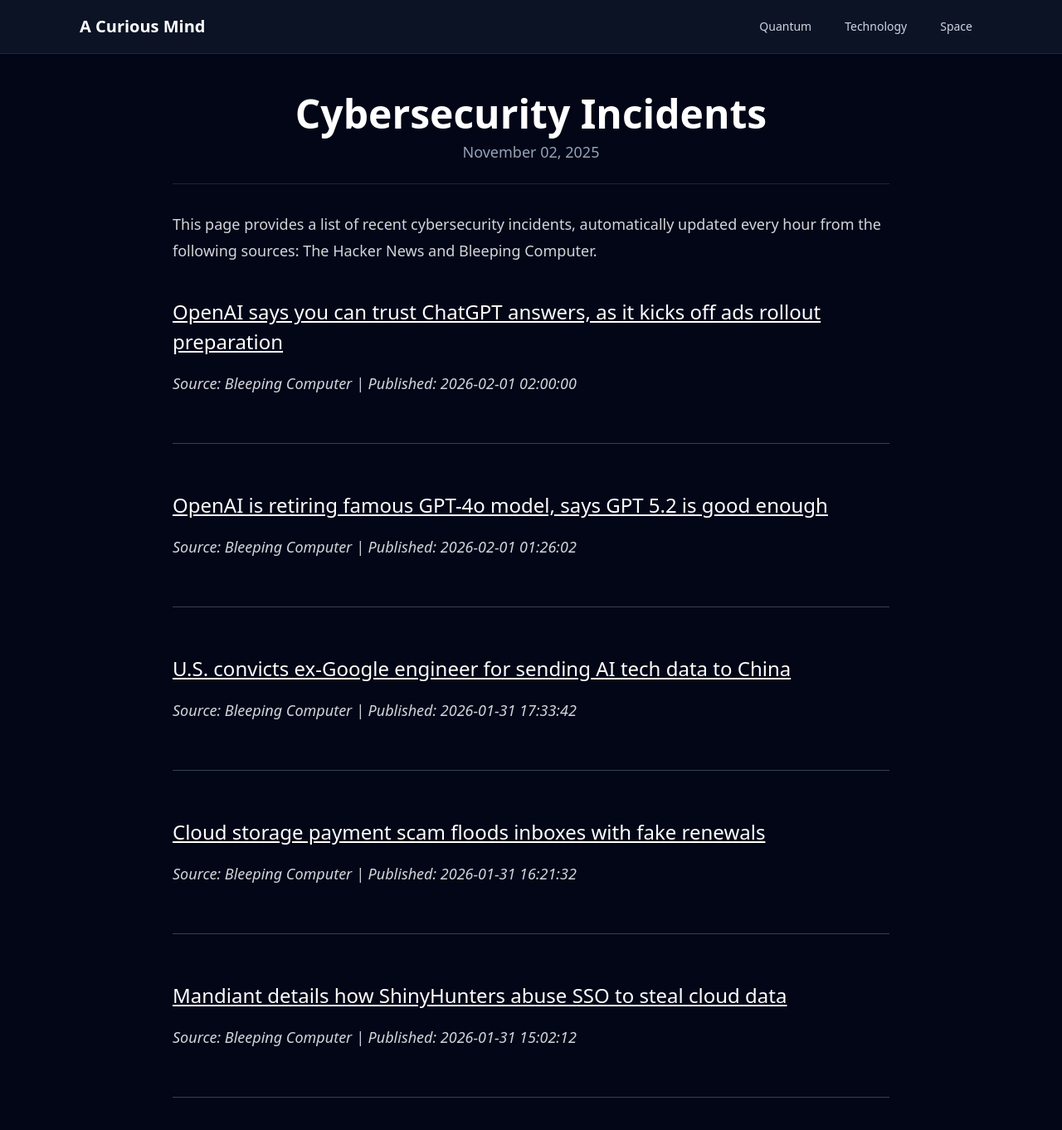
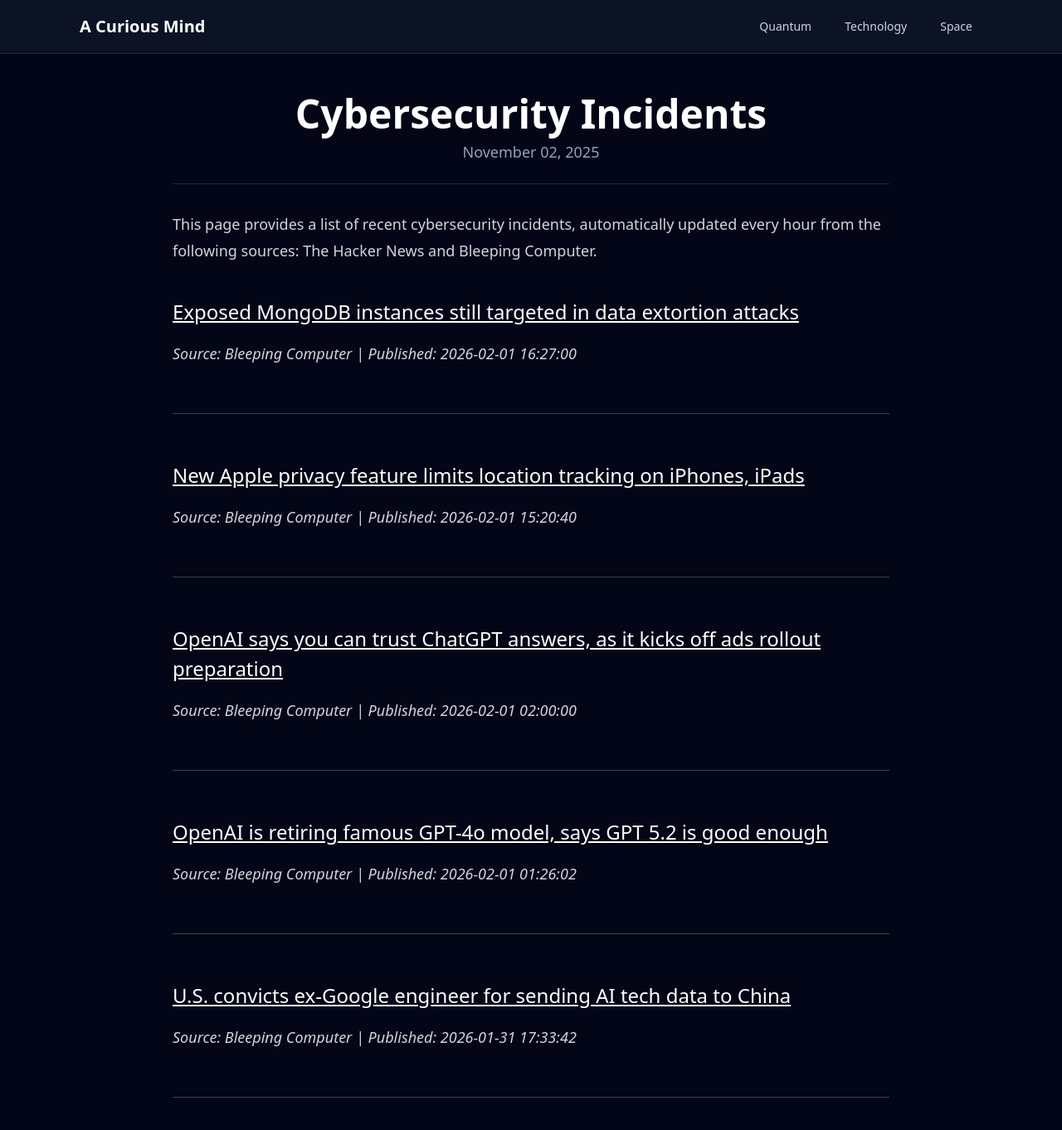
Before and after one commit to onehl7/onehl7.github.io, a Jekyll site: the page built from _posts/2025-11-02-cybersecurity-incidents.md, in a window 1280 px wide and 1400 px high. Shown: the top 1362 px of the window at 83% size. Built offline with Jekyll 4.4.1, drawn with Linux system fonts in a browser that asks for light colours; nearby versions of some CDN libraries.

Commit message:
Update news data

```diff
--- a/_data/news.json
+++ b/_data/news.json
@@ -1,4 +1,16 @@
 [
+  {
+    "source": "Bleeping Computer",
+    "title": "Exposed MongoDB instances still targeted in data extortion attacks",
+    "link": "https://www.bleepingcomputer.com/news/security/exposed-mongodb-instances-still-targeted-in-data-extortion-attacks/",
+    "published": "2026-02-01 16:27:00"
+  },
+  {
+    "source": "Bleeping Computer",
+    "title": "New Apple privacy feature limits location tracking on iPhones, iPads",
+    "link": "https://www.bleepingcomputer.com/news/apple/new-apple-privacy-feature-limits-location-tracking-on-iphones-ipads/",
+    "published": "2026-02-01 15:20:40"
+  },
   {
     "source": "Bleeping Computer",
     "title": "OpenAI says you can trust ChatGPT answers, as it kicks off ads rollout preparation",
@@ -16,17 +28,5 @@
     "title": "U.S. convicts ex-Google engineer for sending AI tech data to China",
     "link": "https://www.bleepingcomputer.com/news/security/us-convicts-ex-google-engineer-for-sending-ai-tech-data-to-china/",
     "published": "2026-01-31 17:33:42"
-  },
-  {
-    "source": "Bleeping Computer",
-    "title": "Cloud storage payment scam floods inboxes with fake renewals",
-    "link": "https://www.bleepingcomputer.com/news/security/cloud-storage-payment-scam-floods-inboxes-with-fake-renewals/",
-    "published": "2026-01-31 16:21:32"
-  },
-  {
-    "source": "Bleeping Computer",
-    "title": "Mandiant details how ShinyHunters abuse SSO to steal cloud data",
-    "link": "https://www.bleepingcomputer.com/news/security/mandiant-details-how-shinyhunters-abuse-sso-to-steal-cloud-data/",
-    "published": "2026-01-31 15:02:12"
   }
 ]
```
